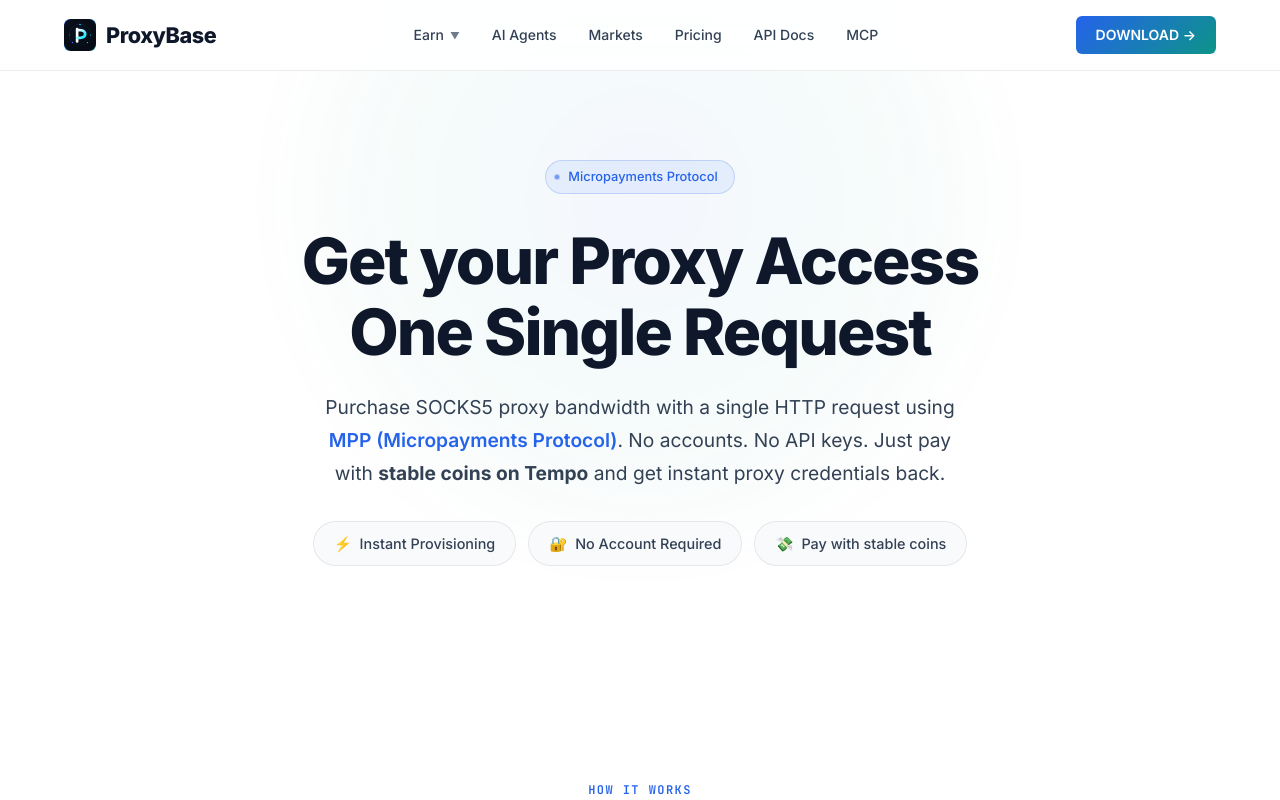
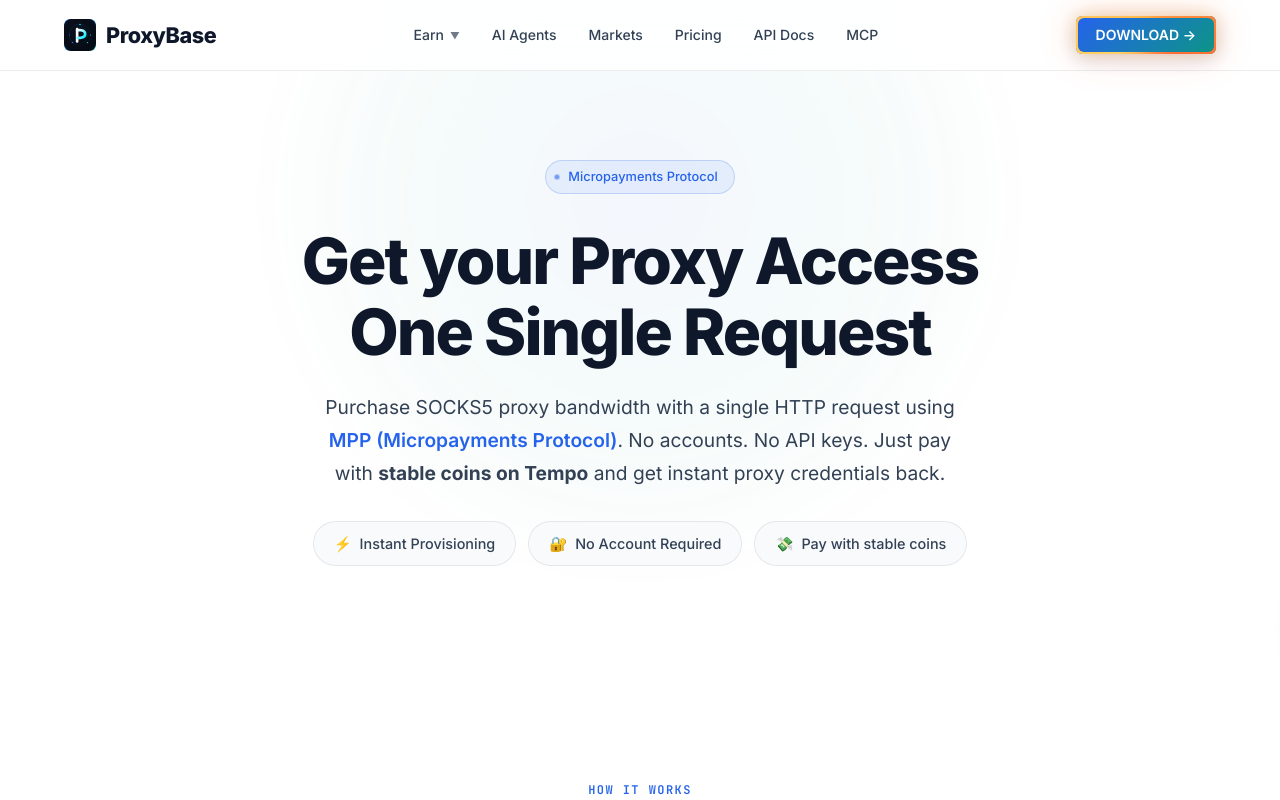
Before and after one commit to proxybasehq/proxybase-landing, a Next.js app: page /mpp in a window 1280 px wide. Shown: the top 800 px of the page. Built offline with nearby package versions, Linux system fonts and the light colour scheme; no server answers.

Commit message:
add better download buttons

```diff
--- a/app/components/Navbar.js
+++ b/app/components/Navbar.js
@@ -29,7 +29,7 @@
                     <li><Link href="/ai-agents#api" data-umami-event="Nav: API Docs">API Docs</Link></li>
                     <li><Link href="/ai-agents#mcp" data-umami-event="Nav: MCP">MCP</Link></li>
                 </ul>
-                <Link href="/download" className="nav-cta" data-umami-event="Nav: Download CTA">DOWNLOAD →</Link>
+                <Link href="/download" className="nav-cta cta-border-glow" data-umami-event="Nav: Download CTA">DOWNLOAD →</Link>
 
                 {/* Mobile Hamburger Toggle */}
                 <button
@@ -57,7 +57,7 @@
                     <li><Link href="/ai-agents#api" onClick={() => setMobileMenuOpen(false)} data-umami-event="Mobile Nav: API Docs">API Docs</Link></li>
                     <li><Link href="/ai-agents#mcp" onClick={() => setMobileMenuOpen(false)} data-umami-event="Mobile Nav: MCP">MCP</Link></li>
                 </ul>
-                <Link href="/download" className="mobile-nav-cta" onClick={() => setMobileMenuOpen(false)} data-umami-event="Mobile Nav: Download CTA">Download →</Link>
+                <Link href="/download" className="mobile-nav-cta cta-border-glow" onClick={() => setMobileMenuOpen(false)} data-umami-event="Mobile Nav: Download CTA">Download →</Link>
             </div>
         </nav>
     );
--- a/app/globals.css
+++ b/app/globals.css
@@ -274,6 +274,9 @@
 }
 
 .nav-cta {
+  position: relative;
+  overflow: hidden;
+  display: inline-block;
   padding: 8px 20px;
   background: var(--accent-gradient);
   color: #ffffff !important;
@@ -289,8 +292,57 @@
   box-shadow: 0 4px 20px rgba(37, 99, 235, 0.25);
 }
 
-.nav-cta::after {
-  display: none !important;
+.mobile-nav-cta {
+  position: relative;
+  overflow: hidden;
+}
+
+/* ── Orbiting border glow (download CTAs) ── */
+.cta-border-glow {
+  position: relative;
+  isolation: isolate;
+  overflow: hidden;
+  box-shadow:
+    0 0 18px rgba(255, 179, 71, 0.45),
+    0 0 40px rgba(255, 107, 53, 0.2),
+    0 4px 20px rgba(37, 99, 235, 0.2);
+}
+
+.cta-border-glow::before {
+  content: "";
+  position: absolute;
+  top: 50%;
+  left: 50%;
+  width: 250%;
+  aspect-ratio: 1 / 1;
+  transform: translate(-50%, -50%);
+  background: conic-gradient(#ffb347, #ff6b35, #ffd166, #ffb347);
+  animation: ctaBorderSpin 2s linear infinite;
+  z-index: -2;
+}
+
+.cta-border-glow::after {
+  content: "";
+  position: absolute;
+  inset: 3px;
+  border-radius: inherit;
+  background: var(--accent-gradient);
+  z-index: -1;
+}
+
+@keyframes ctaBorderSpin {
+  to { transform: translate(-50%, -50%) rotate(360deg); }
+}
+
+.nav-cta.cta-border-glow::after,
+.mobile-nav-cta.cta-border-glow::after {
+  inset: 2px;
+}
+
+@media (prefers-reduced-motion: reduce) {
+  .cta-border-glow::before {
+    animation: none;
+  }
 }
 
 /* =========================================================================
--- a/app/page.js
+++ b/app/page.js
@@ -91,7 +91,7 @@
  </p>
 
  <div className="hero-actions" style={{ justifyContent: "center", marginBottom: "70px" }}>
- <a href="/download" className="btn-primary" data-umami-event="Hero: Download CTA" style={{ padding: "16px 36px", fontSize: "1.05rem" }}>
+ <a href="/download" className="btn-primary cta-border-glow" data-umami-event="Hero: Download CTA" style={{ padding: "16px 36px", fontSize: "1.05rem" }}>
  Download App for Free
  </a>
  <a href="/earn/sell-internet" className="btn-secondary" data-umami-event="Hero: Learn Passive Link" style={{ padding: "16px 36px", fontSize: "1.05rem" }}>
```
Also changed, not shown: app/download/download.module.css (+34 -0 lines).
